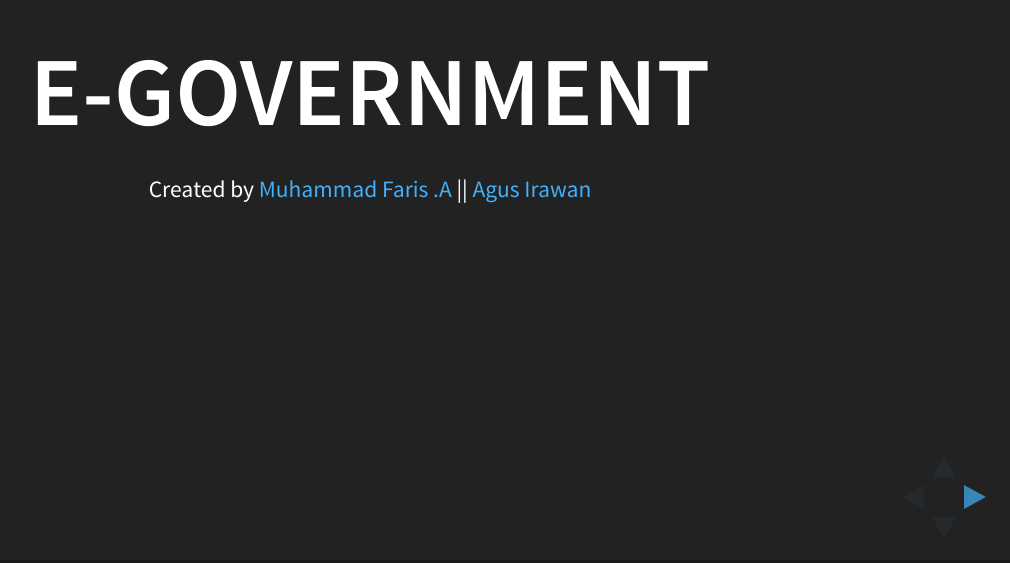
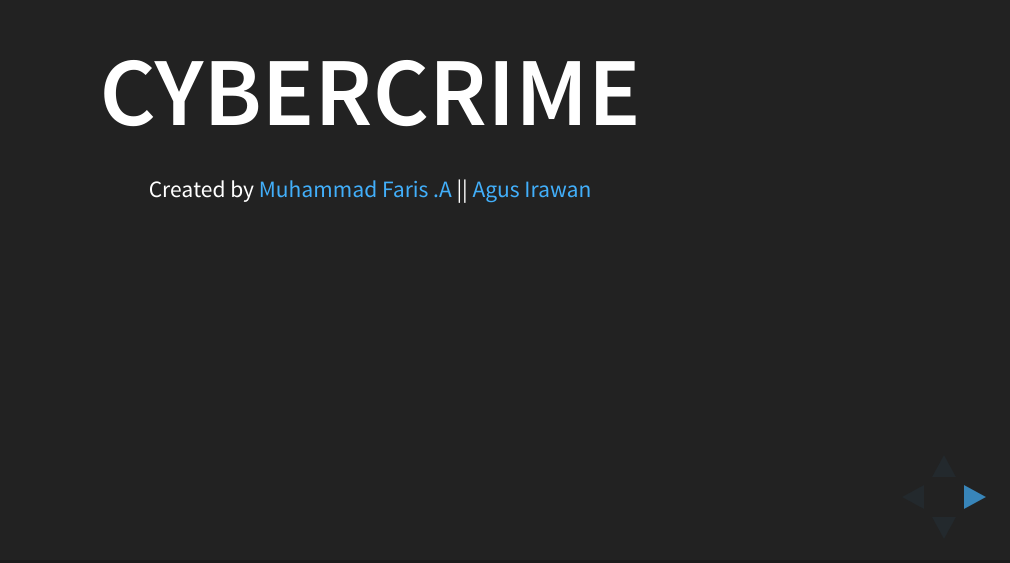
Before and after one commit to raahman/raahman.github.io, a website: page cybercrime/index.html in a window 1280 px wide. Shown: the part 237-800 px from the top of the page, without its empty margins (270-1280 px from the left). Drawn offline with Linux system fonts and the light colour scheme.

Commit message:
cyberarmy

```diff
--- a/cybercrime/index.html
+++ b/cybercrime/index.html
@@ -4,9 +4,9 @@
 	<head>
 		<meta charset="utf-8">
 
-		<title>E-Government</title>
+		<title>CYberCrime</title>
 
-		<meta name="description" content="Presentasi tentang E-Goverment">
+		<meta name="description" content="Presentasi tentang CyberCrime">
 		<meta name="author" content="Faris">
 
 		<meta name="apple-mobile-web-app-capable" content="yes">
@@ -41,7 +41,7 @@
 			<!-- Any section element inside of this container is displayed as a slide -->
 			<div class="slides">
 				<section>
-					<h1>E-Government</h1>
+					<h1>CyberCrime</h1>
 					<h3></h3>
 					<p>
 						<small>Created by <a href="http://hakim.se">Muhammad Faris .A</a> || <a herf="#">Agus Irawan</a></small>
@@ -49,7 +49,7 @@
 				</section>
 
 				<section>
-					<h2>Apa itu E-Government ?</h2>
+					<h2>Apa itu CyberCrime ?</h2>
 					<p></p>
 				</section>
 
```
